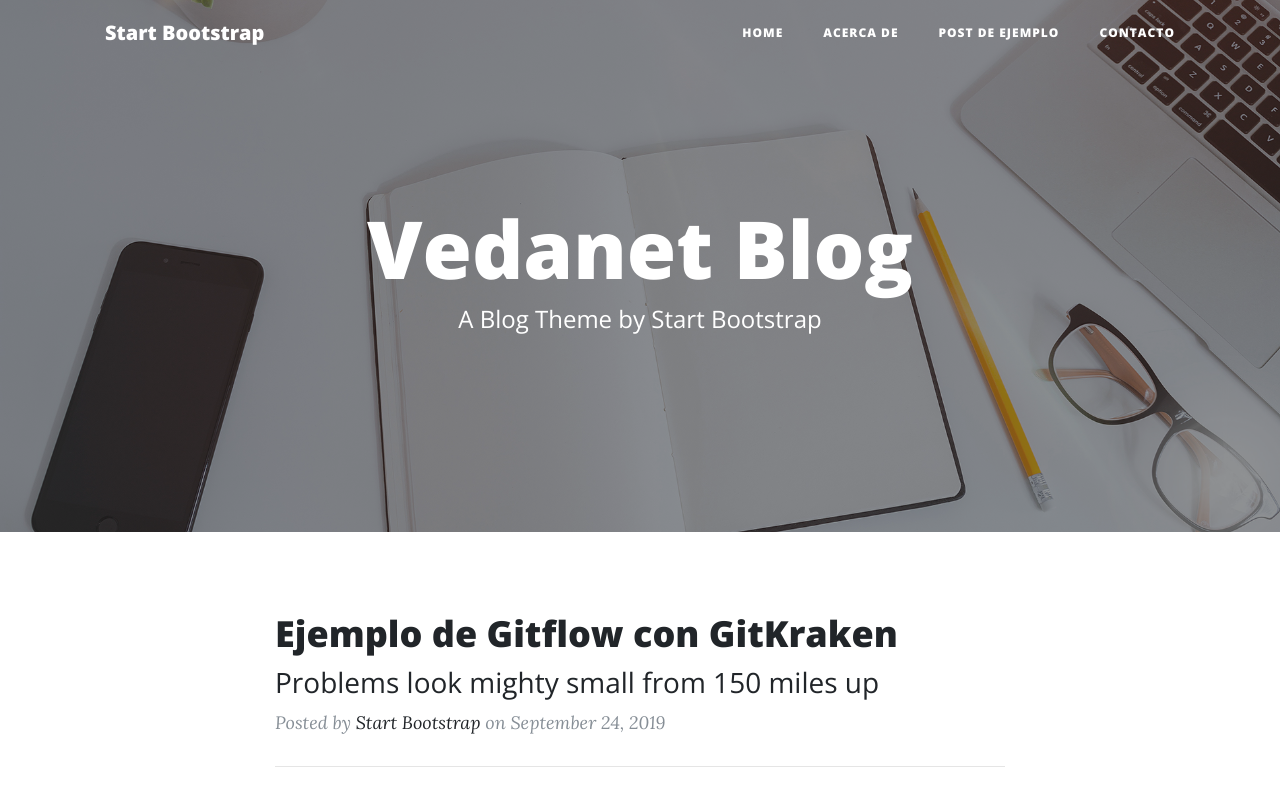
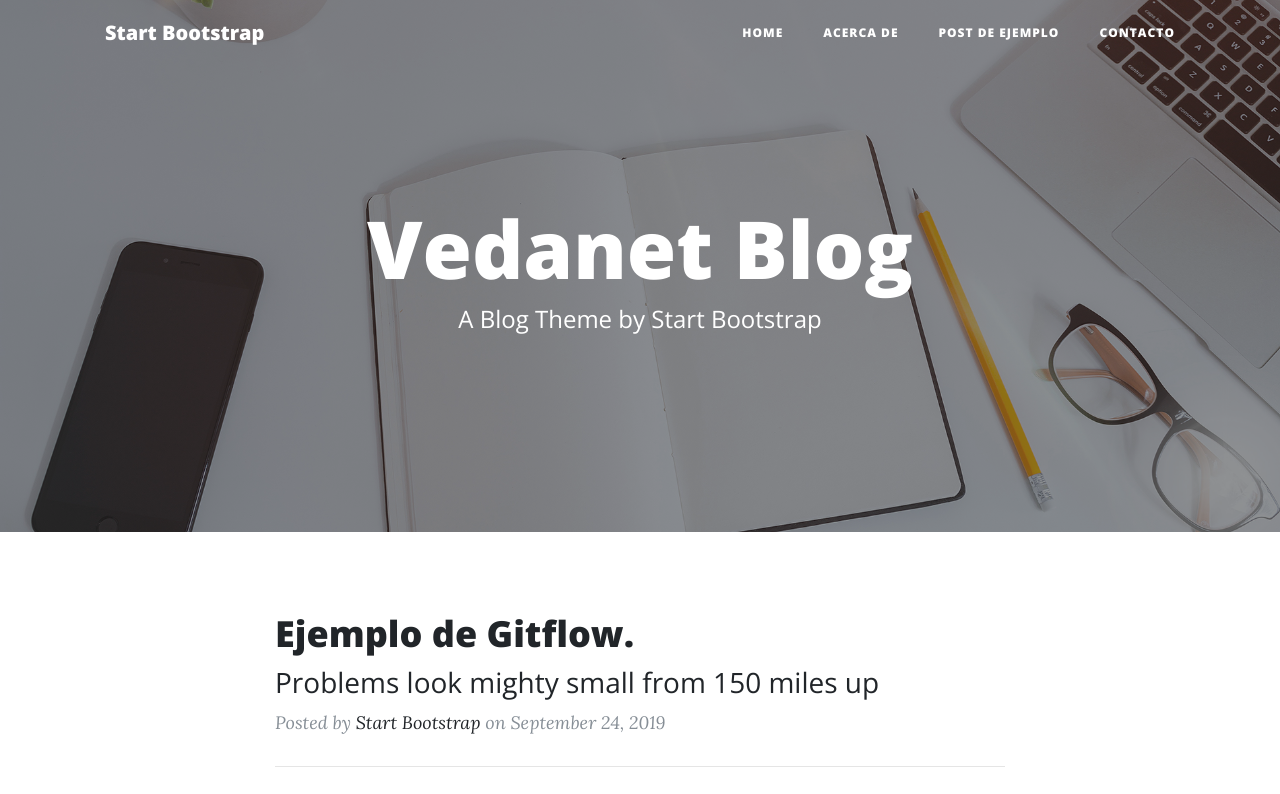
Before and after one commit to ivangrp1992/BlogExampleGitFlow, a website: page index.html in a window 1280 px wide. Shown: the top 794 px of the page. Drawn offline with nearby package versions, Linux system fonts and the light colour scheme.

Commit message:
DeleteLabel
OK

```diff
--- a/index.html
+++ b/index.html
@@ -74,7 +74,7 @@
         <div class="post-preview">
           <a href="post.html">
             <h2 class="post-title">
-              Ejemplo de Gitflow con GitKraken
+              Ejemplo de Gitflow.
             </h2>
             <h3 class="post-subtitle">
               Problems look mighty small from 150 miles up
```
